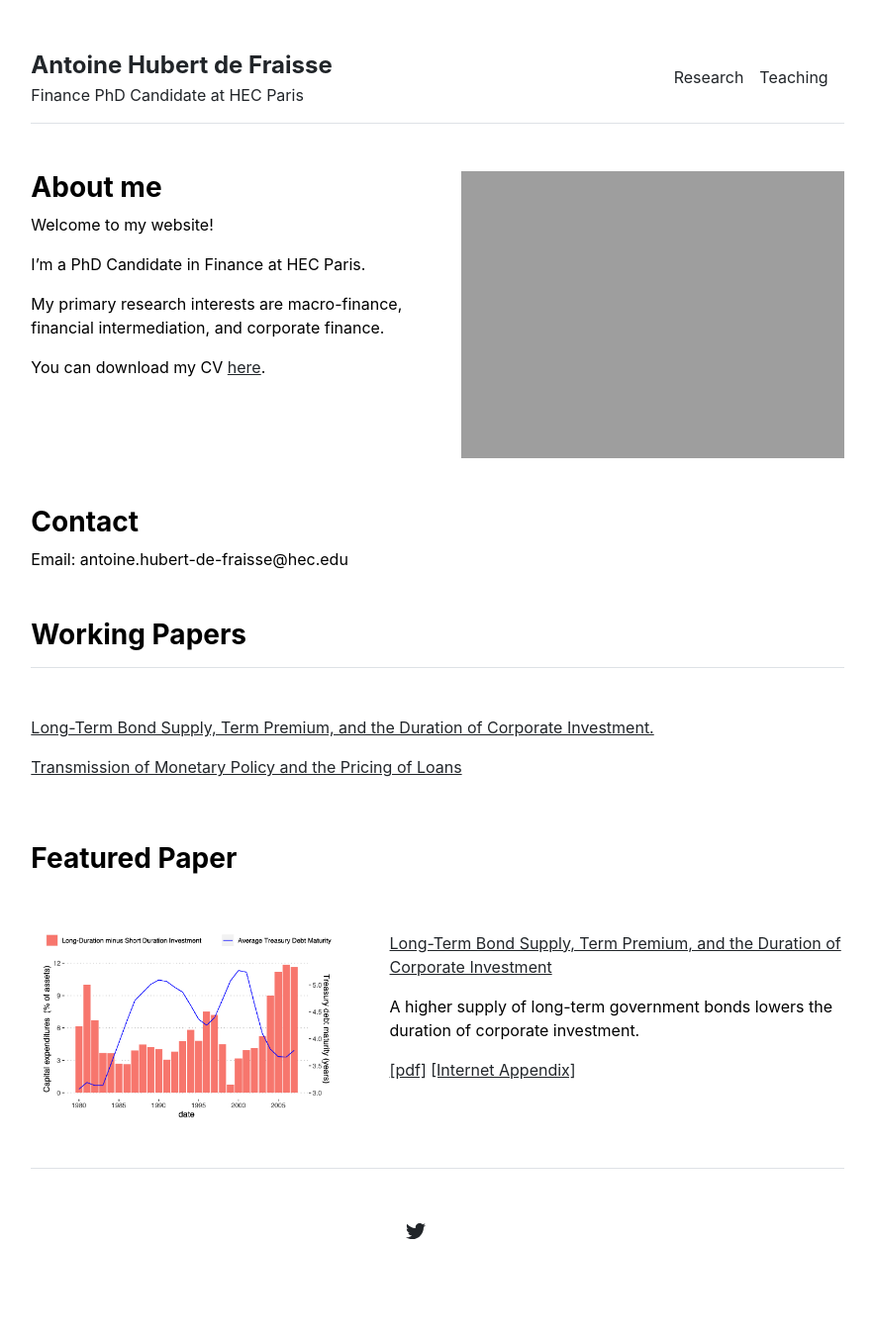
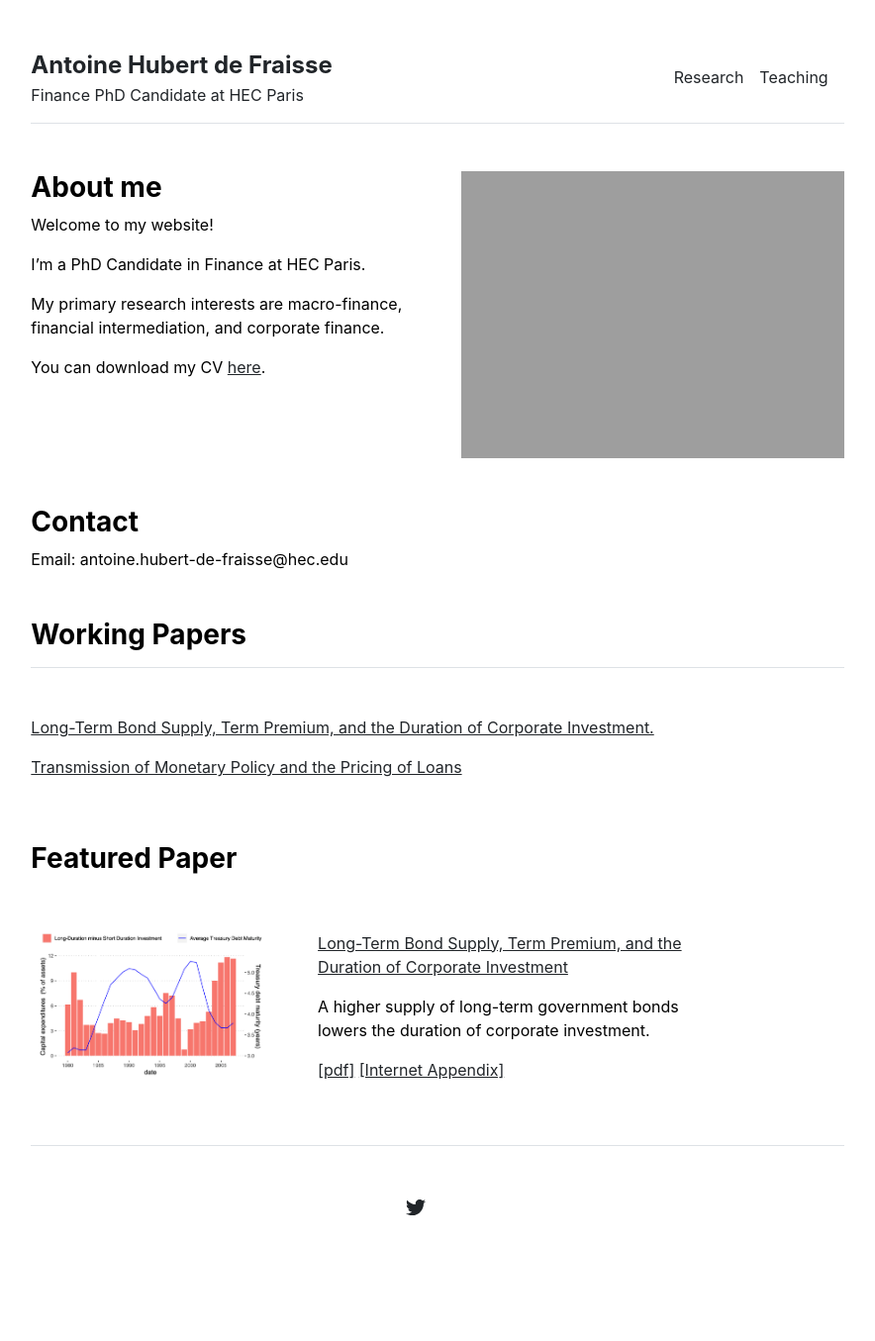
Before and after one commit to antoinehubertdefraisse/antoinehubertdefraisse.github.io, a Jekyll site: the page built from index.md, in a window 1280 px wide. Shown: the whole page at 99% size, without its empty margins (198-1082 px from the left). Built offline with Jekyll 4.4.1, drawn with Linux system fonts in a browser that asks for light colours; after the commit the page ends 1332 px from its top, so only the background shows below that.

Commit message:
Update home.html

```diff
--- a/_layouts/home.html
+++ b/_layouts/home.html
@@ -29,10 +29,10 @@ layout: default
 <div class="row g-5 mb-5">
 	<h3 class="fw-bold">Featured Paper</h3>
 
-  <div class="col-md-5">
+  <div class="col-md-4">
     <img src="{{ site.github.url }}/assets/duration_image.png" alt="Home" width="100%">
   </div>
-<div class="col-md-7">
+<div class="col-md-6">
             <p><a href="https://papers.ssrn.com/sol3/papers.cfm?abstract_id=4064763" target="_blank">Long-Term Bond Supply, Term Premium, and the Duration of Corporate Investment</a></p>
 	 <p>A higher supply of long-term government bonds lowers the duration of corporate investment. <p>
 	 <p><a href="https://papers.ssrn.com/sol3/papers.cfm?abstract_id=4064763" target="_blank">[pdf]</a>
```
